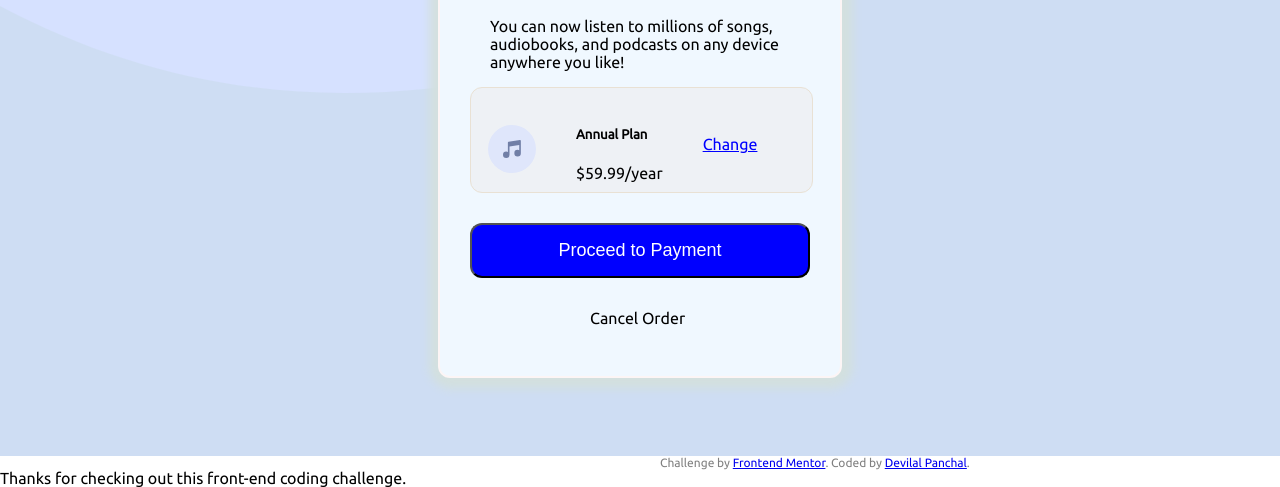
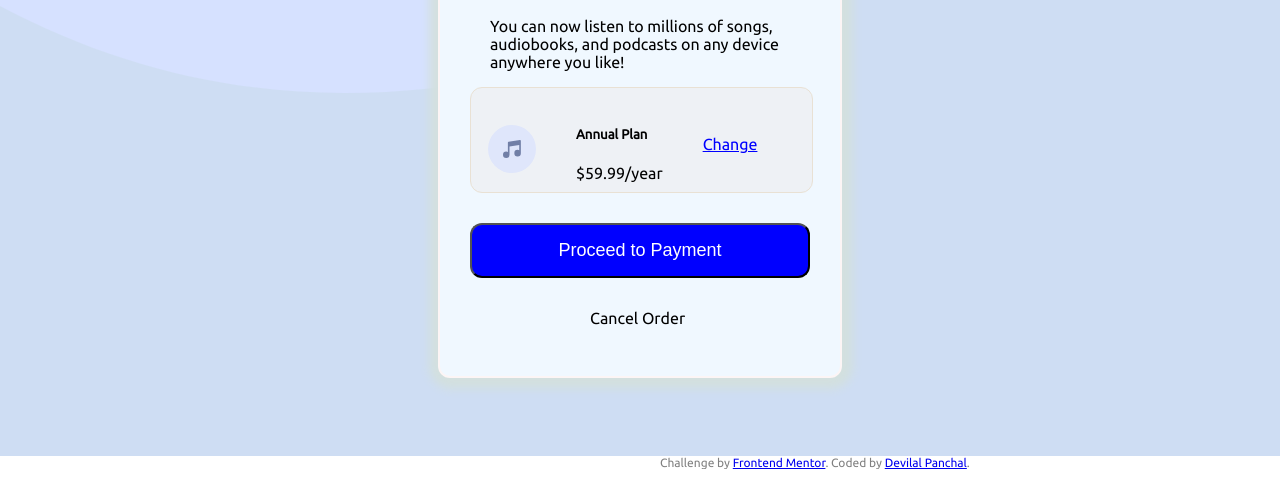
Before and after one commit to devilalpanchal/Order-Summary-Component, a plain HTML site: page index.html in a window 1280 px wide. Shown: the part 344-831 px from the top of the page. Drawn offline with Linux system fonts and the light colour scheme.

Commit message:
Update index.html

```diff
--- a/index.html
+++ b/index.html
@@ -53,4 +53,3 @@
 </body>
 
 </html>
-Thanks for checking out this front-end coding challenge.
```
